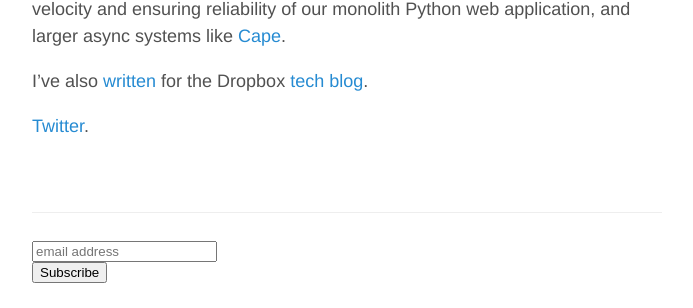
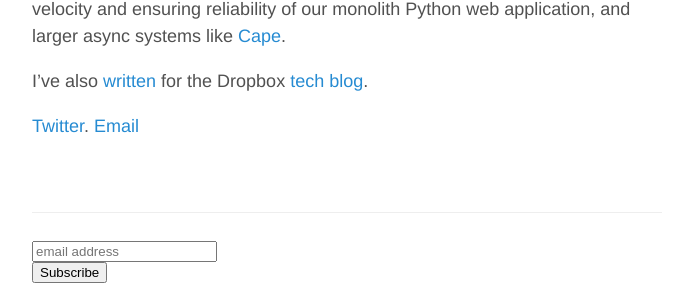
Before and after one commit to Utsav2/utsav2.github.io, a Jekyll site: the page built from about.md, in a window 1280 px wide. Shown: the part 230-538 px from the top of the page, without its empty margins (293-986 px from the left). Built offline with Jekyll 4.4.1, drawn with Linux system fonts in a browser that asks for light colours; comment, search, counter and statistics services are not loaded.

Commit message:
Update about.md

```diff
--- a/about.md
+++ b/about.md
@@ -7,4 +7,4 @@ I'm a software engineer interested in building simple, self correcting systems t
 
 I've also [written](https://dropbox.tech/application/speeding-up-a-git-monorepo-at-dropbox-with--200-lines-of-code) for the Dropbox [tech blog](https://dropbox.tech/tech/2019/05/athena-our-automated-build-health-management-system).
 
-[Twitter](https://twitter.com/utsav_sha).
+[Twitter](https://twitter.com/utsav_sha). [Email](mailto:utsavkunalshah+website@gmail.com)
```
